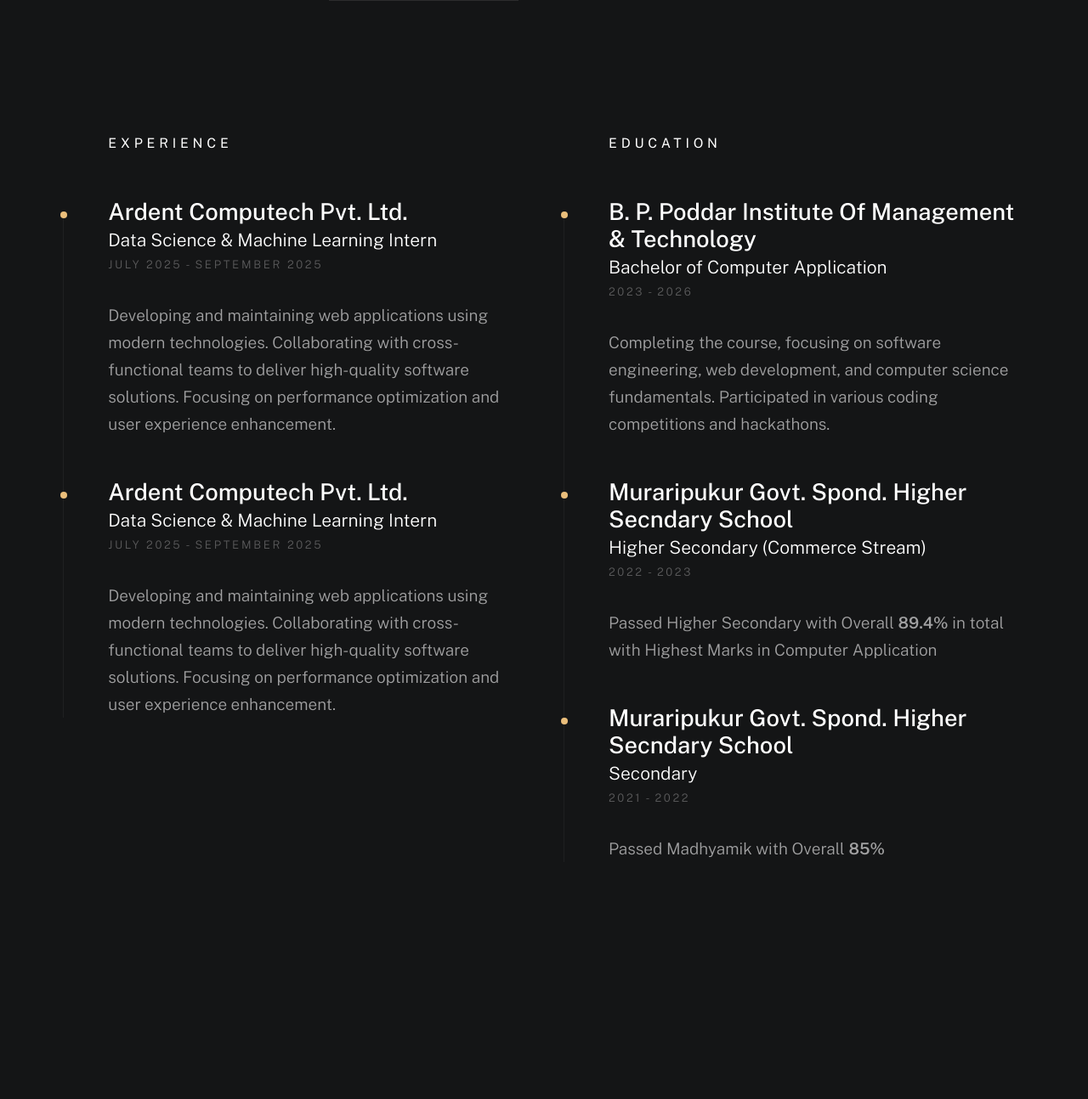
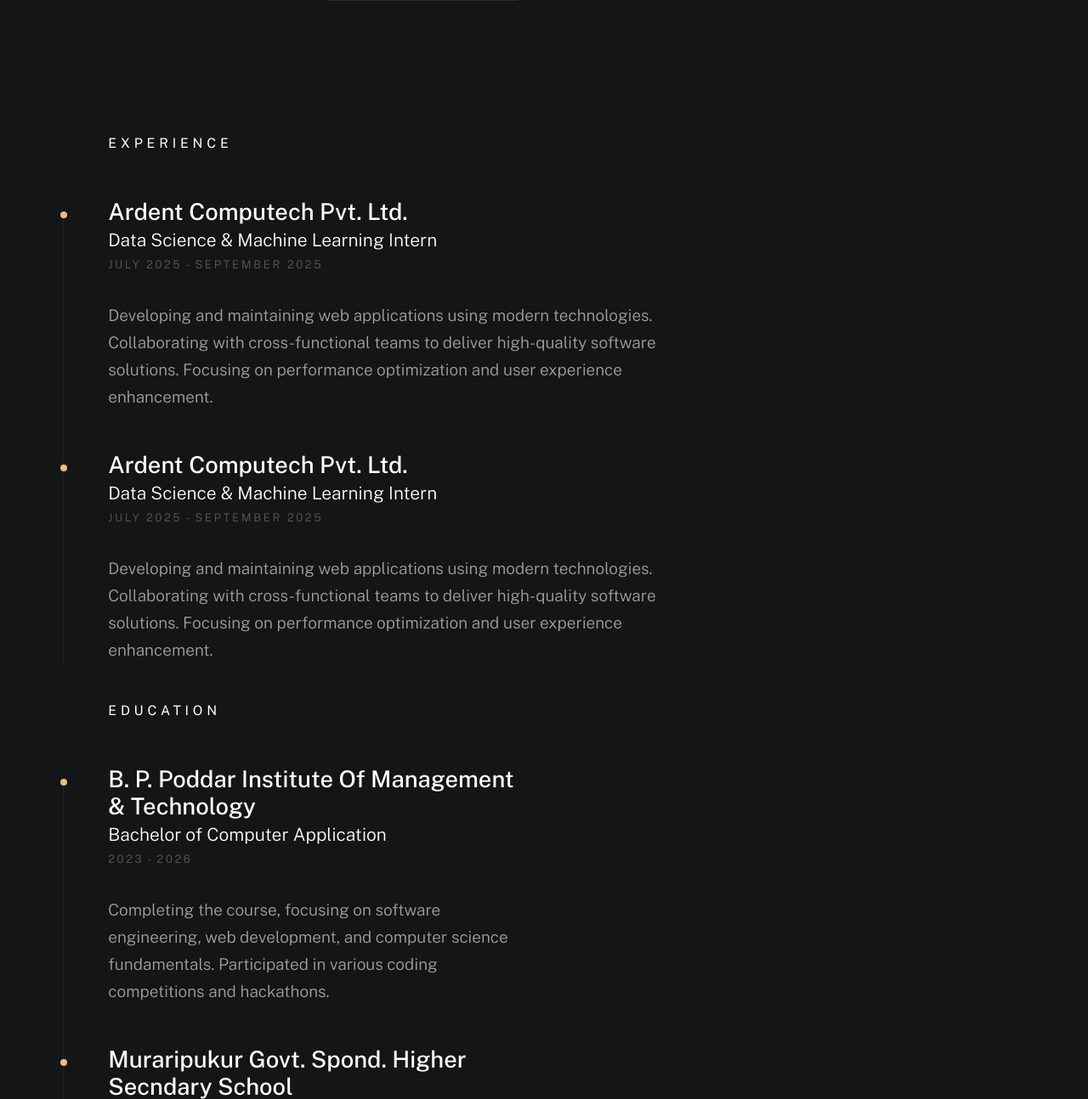
Before and after one commit to basak2005/portfolio_vercel, a Django app: template portfolio/templates/index1.html in a window 1280 px wide. Shown: the part 1983-3277 px from the top of the page at 85% size. Run offline with Django 5.2, Linux system fonts and the light colour scheme; the template is opened without the code that fills it, so the values that code supplies are empty; some web fonts are replaced.

Commit message:
some changes

```diff
--- a/portfolio/templates/index1.html
+++ b/portfolio/templates/index1.html
@@ -184,7 +184,7 @@
 
                 <div class="row about-timelines" data-animate-block>
 
-                    <div class="column lg-6 tab-12">
+                    <div class="column lg-8 tab-12">
 
                         <h2 class="text-pretitle" data-animate-el>
                             Experience
```
